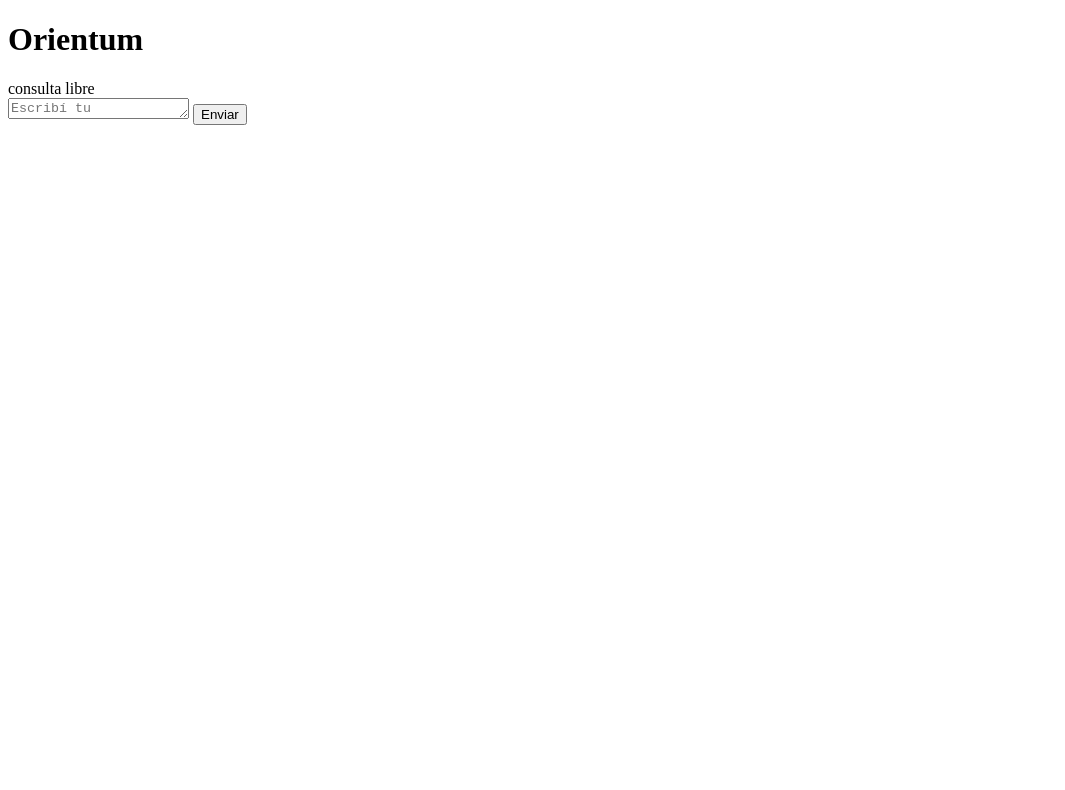
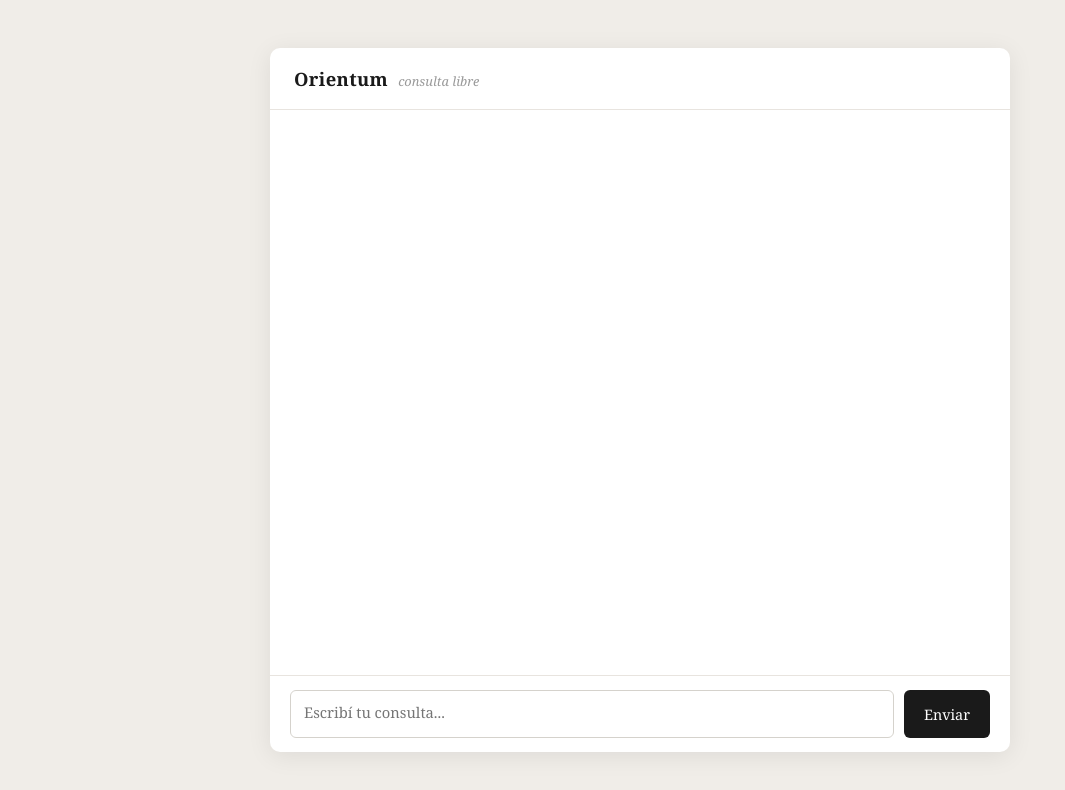
Before and after one commit to carloscastrillo-spes/orientum, a website: page index.html in a window 1280 px wide. Shown: the whole page, without its empty margins (0-1065 px from the left). Drawn offline with Linux system fonts and the light colour scheme.

Commit message:
Update index.html

```diff
--- a/index.html
+++ b/index.html
@@ -5,113 +5,113 @@
   <meta name="viewport" content="width=device-width, initial-scale=1.0" />
   <title>Orientum</title>
   <style>
-    *, *\:\:before, *\:\:after { box-sizing\: border-box; margin\: 0; padding\: 0; }
+    *, *::before, *::after { box-sizing: border-box; margin: 0; padding: 0; }
 
     body {
-      font-family\: 'Georgia', serif;
-      background\: #f0ede8;
-      min-height\: 100vh;
-      display\: flex;
-      justify-content\: center;
-      align-items\: center;
-      padding\: 16px;
+      font-family: 'Georgia', serif;
+      background: #f0ede8;
+      min-height: 100vh;
+      display: flex;
+      justify-content: center;
+      align-items: center;
+      padding: 16px;
     }.contenedor {
-      background\: #fff;
-      border-radius\: 10px;
-      box-shadow\: 0 4px 24px rgba(0,0,0,0.08);
-      width\: 100%;
-      max-width\: 740px;
-      height\: 88vh;
-      display\: flex;
-      flex-direction\: column;
-      overflow\: hidden;
+      background: #fff;
+      border-radius: 10px;
+      box-shadow: 0 4px 24px rgba(0,0,0,0.08);
+      width: 100%;
+      max-width: 740px;
+      height: 88vh;
+      display: flex;
+      flex-direction: column;
+      overflow: hidden;
     }.cabecera {
-      padding\: 18px 24px;
-      border-bottom\: 1px solid #e8e4df;
-      display\: flex;
-      align-items\: baseline;
-      gap\: 10px;
+      padding: 18px 24px;
+      border-bottom: 1px solid #e8e4df;
+      display: flex;
+      align-items: baseline;
+      gap: 10px;
     }.cabecera h1 {
-      font-size\: 1.15rem;
-      color\: #1a1a1a;
-      font-weight\: bold;
-      letter-spacing\: 0.02em;
+      font-size: 1.15rem;
+      color: #1a1a1a;
+      font-weight: bold;
+      letter-spacing: 0.02em;
     }.cabecera span {
-      font-size\: 0.8rem;
-      color\: #999;
-      font-style\: italic;
+      font-size: 0.8rem;
+      color: #999;
+      font-style: italic;
     }.chat {
-      flex\: 1;
-      overflow-y\: auto;
-      padding\: 20px 24px;
-      display\: flex;
-      flex-direction\: column;
-      gap\: 14px;
-      scroll-behavior\: smooth;
+      flex: 1;
+      overflow-y: auto;
+      padding: 20px 24px;
+      display: flex;
+      flex-direction: column;
+      gap: 14px;
+      scroll-behavior: smooth;
     }.burbuja {
-      max-width\: 82%;
-      padding\: 12px 16px;
-      border-radius\: 8px;
-      line-height\: 1.65;
-      font-size\: 0.92rem;
-      white-space\: pre-wrap;
-      word-break\: break-word;
+      max-width: 82%;
+      padding: 12px 16px;
+      border-radius: 8px;
+      line-height: 1.65;
+      font-size: 0.92rem;
+      white-space: pre-wrap;
+      word-break: break-word;
     }.burbuja.usuario {
-      background\: #1a1a1a;
-      color\: #f5f3ef;
-      align-self\: flex-end;
-      border-bottom-right-radius\: 2px;
+      background: #1a1a1a;
+      color: #f5f3ef;
+      align-self: flex-end;
+      border-bottom-right-radius: 2px;
     }.burbuja.asistente {
-      background\: #f0ede8;
-      color\: #1a1a1a;
-      align-self\: flex-start;
-      border-bottom-left-radius\: 2px;
+      background: #f0ede8;
+      color: #1a1a1a;
+      align-self: flex-start;
+      border-bottom-left-radius: 2px;
     }.burbuja.escribiendo {
-      color\: #aaa;
-      font-style\: italic;
-      background\: #f7f5f2;
+      color: #aaa;
+      font-style: italic;
+      background: #f7f5f2;
     }.entrada {
-      padding\: 14px 20px;
-      border-top\: 1px solid #e8e4df;
-      display\: flex;
-      gap\: 10px;
-      align-items\: flex-end;
+      padding: 14px 20px;
+      border-top: 1px solid #e8e4df;
+      display: flex;
+      gap: 10px;
+      align-items: flex-end;
     }
 
     textarea {
-      flex\: 1;
-      border\: 1px solid #d5d2cc;
-      border-radius\: 6px;
-      padding\: 10px 13px;
-      font-size\: 0.92rem;
-      font-family\: 'Georgia', serif;
-      resize\: none;
-      min-height\: 48px;
-      max-height\: 120px;
-      outline\: none;
-      line-height\: 1.5;
-      transition\: border-color 0.2s;
-      overflow-y\: auto;
+      flex: 1;
+      border: 1px solid #d5d2cc;
+      border-radius: 6px;
+      padding: 10px 13px;
+      font-size: 0.92rem;
+      font-family: 'Georgia', serif;
+      resize: none;
+      min-height: 48px;
+      max-height: 120px;
+      outline: none;
+      line-height: 1.5;
+      transition: border-color 0.2s;
+      overflow-y: auto;
     }
 
-    textarea\:focus { border-color\: #1a1a1a; }
+    textarea:focus { border-color: #1a1a1a; }
 
     button {
-      background\: #1a1a1a;
-      color\: #fff;
-      border\: none;
-      border-radius\: 6px;
-      padding\: 11px 20px;
-      font-size\: 0.9rem;
-      font-family\: 'Georgia', serif;
-      cursor\: pointer;
-      white-space\: nowrap;
-      transition\: background 0.2s;
-      height\: 48px;
+      background: #1a1a1a;
+      color: #fff;
+      border: none;
+      border-radius: 6px;
+      padding: 11px 20px;
+      font-size: 0.9rem;
+      font-family: 'Georgia', serif;
+      cursor: pointer;
+      white-space: nowrap;
+      transition: background 0.2s;
+      height: 48px;
     }
 
-    button\:hover\:not(\:disabled) { background\: #333; }
-    button\:disabled { background\: #bbb; cursor\: not-allowed; }.chat\:\:-webkit-scrollbar { width\: 4px; }.chat\:\:-webkit-scrollbar-thumb { background\: #d5d2cc; border-radius\: 4px; }
+    button:hover:not(:disabled) { background: #333; }
+    button:disabled { background: #bbb; cursor: not-allowed; }.chat::-webkit-scrollbar { width: 4px; }.chat::-webkit-scrollbar-thumb { background: #d5d2cc; border-radius: 4px; }
   </style>
 </head>
 <body>
@@ -163,9 +163,9 @@
 
     try {
       const res = await fetch("/.netlify/functions/oracle", {
-        method\: "POST",
-        headers\: { "Content-Type"\: "application/json" },
-        body\: JSON.stringify({ mensaje\: texto })
+        method: "POST",
+        headers: { "Content-Type": "application/json" },
+        body: JSON.stringify({ mensaje: texto })
       });
 
       const data = await res.json();
```
